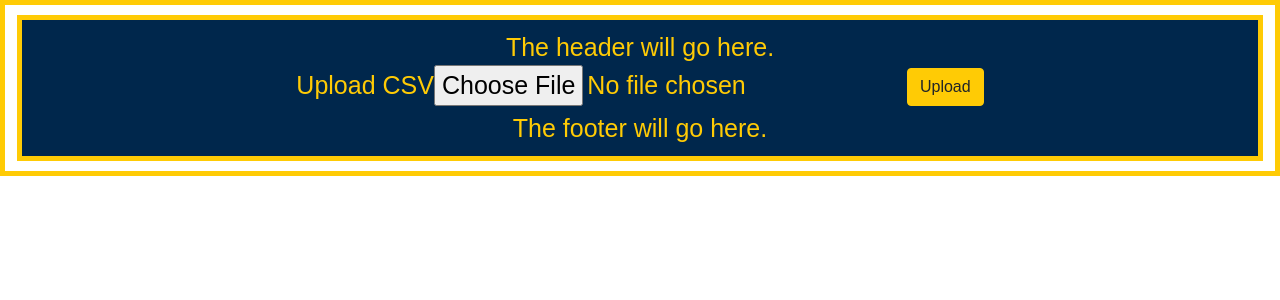
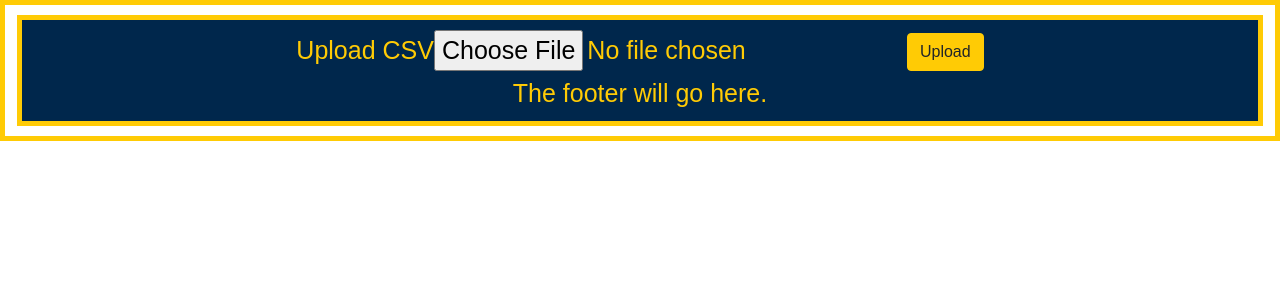
Before and after one commit to rmleg/review-ready, a React (Create React App) app: page / in a window 1280 px wide. Shown: the top 300 px of the page. Built offline with nearby package versions, Linux system fonts and the light colour scheme.

Commit message:
play around with css

```diff
--- a/src/components/Header.js
+++ b/src/components/Header.js
@@ -1,7 +1,9 @@
 import React from "react";
 
 const Header = () => {
-  return <header>The header will go here.</header>;
+  return <header>
+
+  </header>;
 };
 
 export default Header;
```
